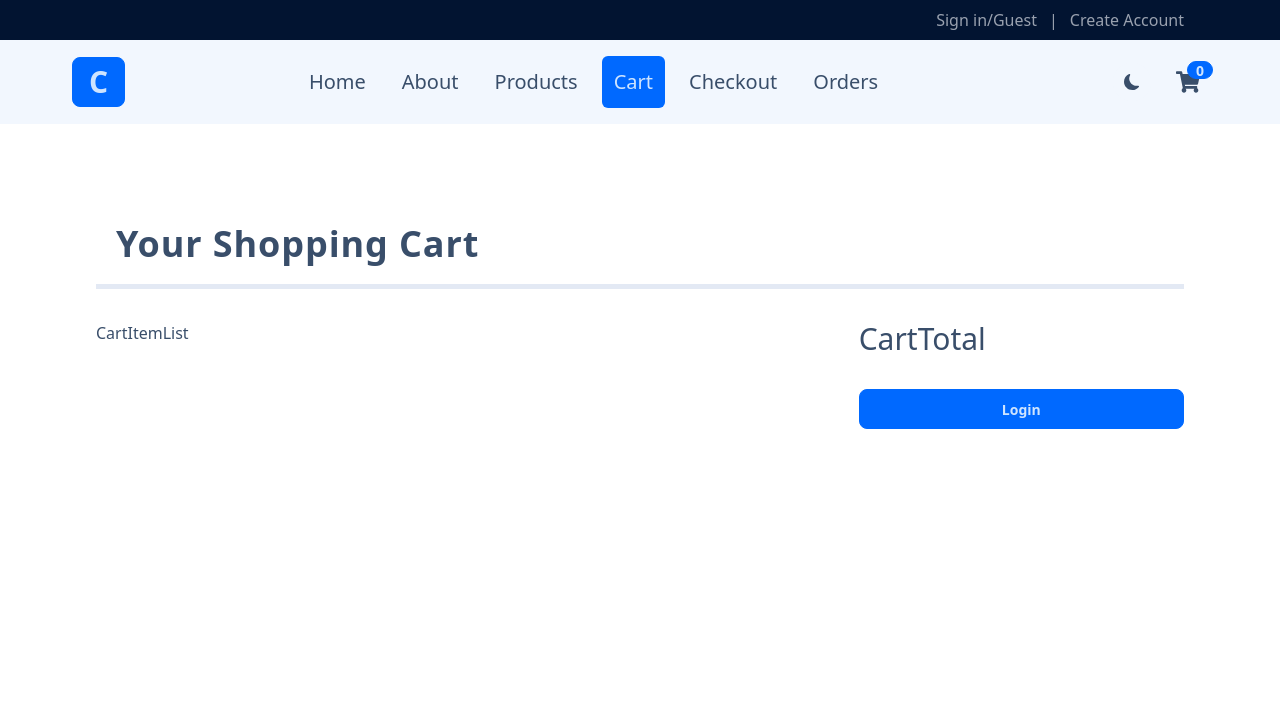
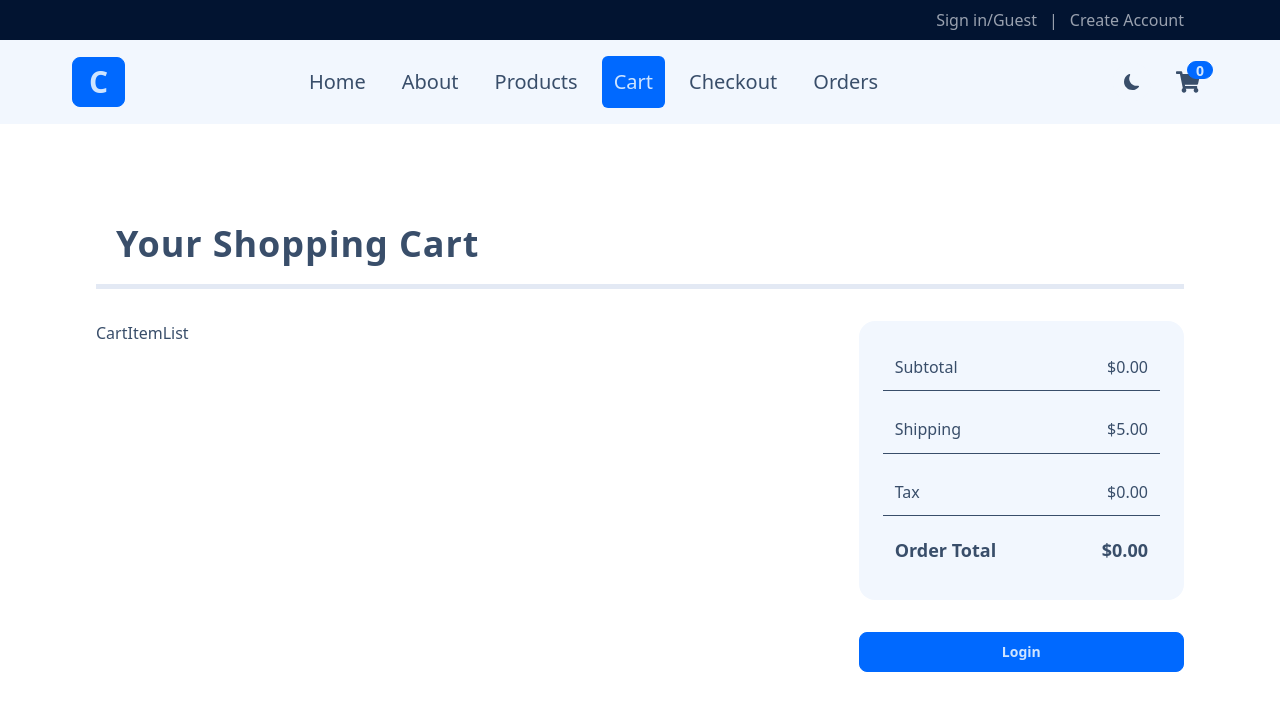
Before and after one commit to FatPat117/Comfy_Store, a React (Vite) app: page /cart in a window 1280 px wide. Shown: the top 710 px of the page. Built offline with nearby package versions, Linux system fonts and the light colour scheme.

Commit message:
Cart Total Component

```diff
--- a/src/components/CartTotal.jsx
+++ b/src/components/CartTotal.jsx
@@ -1,5 +1,35 @@
 import React from "react";
+import { useSelector } from "react-redux";
+import { formatPrice } from "../utils";
 
 export default function CartTotal() {
-        return <h1 className="text-3xl">CartTotal</h1>;
+        const cart = useSelector((state) => state.cart);
+        const { cartTotal, shipping, tax, orderTotal } = cart;
+
+        return (
+                <div className="card bg-base-200">
+                        <div className="card-body">
+                                {/* SUBTOTAL*/}
+                                <p className="flex justify-between text-xs md:text-md lg:text-[16px] border-b border-base-400 p-3 ">
+                                        <span>Subtotal</span>
+                                        <span>{formatPrice(cartTotal)}</span>
+                                </p>
+                                {/* Shipping   */}
+                                <p className="flex justify-between text-xs md:text-md lg:text-[16px] border-b border-base-400 p-3 mt-2">
+                                        <span>Shipping</span>
+                                        <span>{formatPrice(shipping)}</span>
+                                </p>
+                                {/* Tax    */}
+                                <p className="flex justify-between text-xs md:text-md lg:text-[16px] border-b border-base-400 p-3 mt-2">
+                                        <span>Tax</span>
+                                        <span>{formatPrice(tax)}</span>
+                                </p>
+                                {/* Order Total */}
+                                <p className="flex justify-between text-xs md:text-md lg:text-lg border-base-400 p-3 font-bold">
+                                        <span>Order Total</span>
+                                        <span>{formatPrice(orderTotal)}</span>
+                                </p>
+                        </div>
+                </div>
+        );
 }
```
